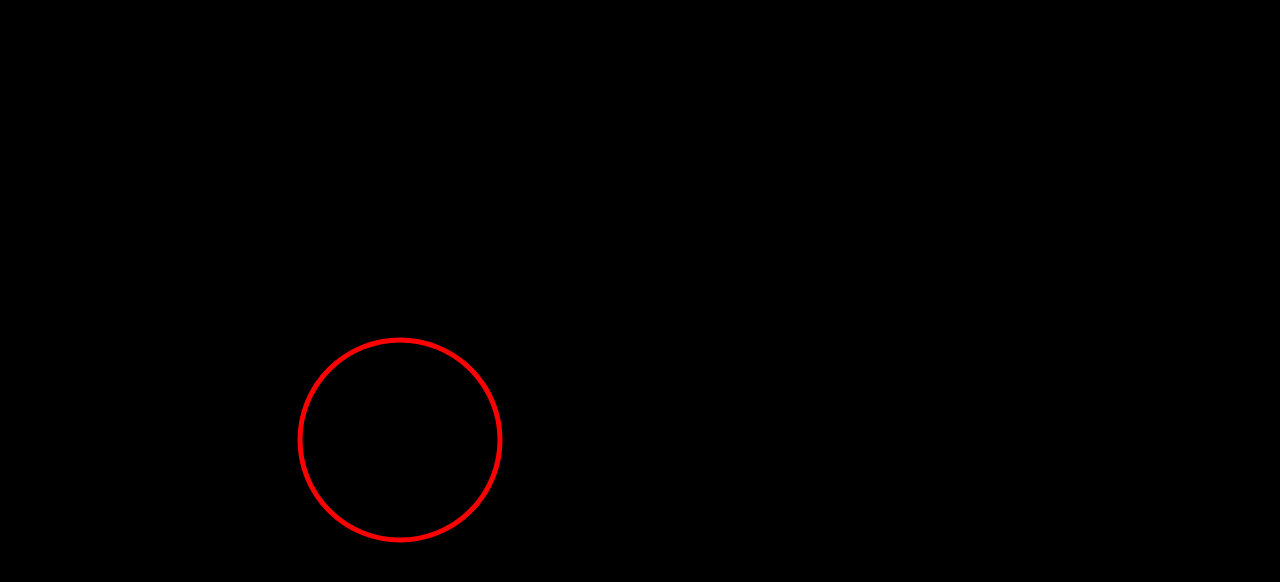
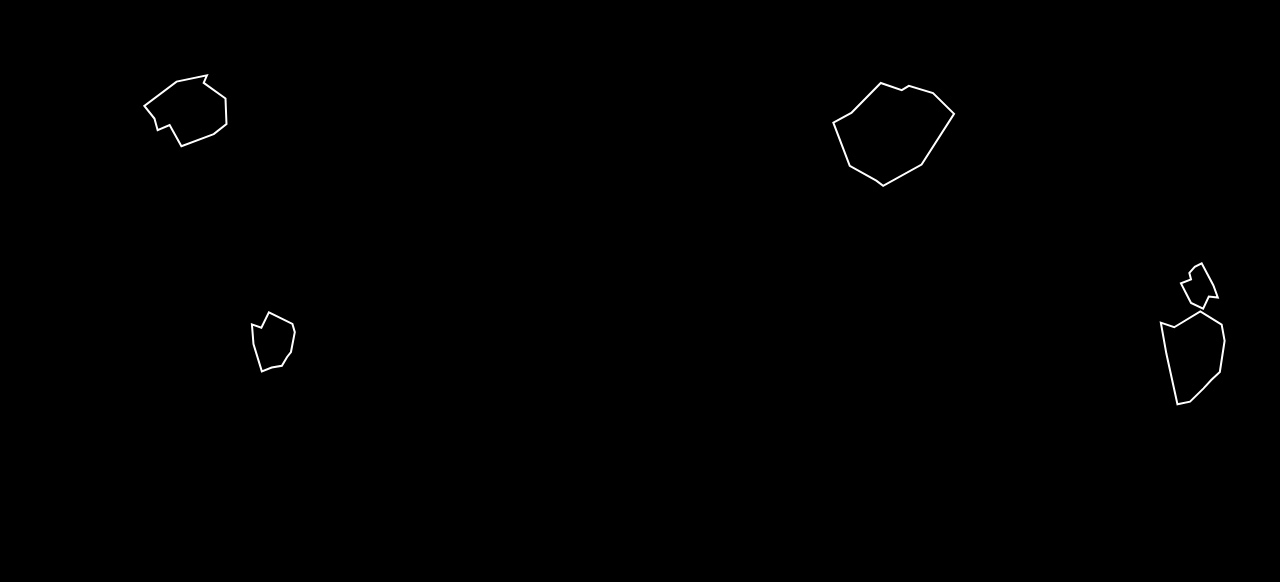
Before and after one commit to vguenoff/ts-canvas, a website built with webpack: page ts-canvas/static/index.html in a window 1280 px wide. Built offline with nearby package versions, Linux system fonts and the light colour scheme.

Commit message:
working asteriods!

```diff
--- /dev/null
+++ b/ts-canvas/src/components/asteroid.class.ts
@@ -0,0 +1,117 @@
+import Point from 'components/point.class';
+import IShape from 'components/shape.interface';
+import context from 'context';
+
+class Asteroid implements IShape {
+  constructor(
+    public x: number = Math.round(Math.random() * 1280),
+    public y: number = Math.round(Math.random() * 720),
+    public velocityX: number = Math.round(Math.random() * 4 - 2),
+    public velocityY: number = Math.round(Math.random() * 4 - 2),
+    public color: string = 'white',
+    public lineWidth: number = 2,
+    public size: number = Math.ceil(Math.random() * 10) + 4,
+    public rotation: number = 0,
+    public rotationSpeed: number = Math.random() * 0.06 - 0.03,
+    public pointList: Point[] = new Array<Point>(),
+  ) {
+    let xrand: number = 0;
+    let yrand: number = 0;
+
+    xrand = Math.round(Math.random() * this.size - this.size / 2);
+    yrand = Math.round(Math.random() * this.size - this.size / 2);
+
+    this.pointList.push(new Point(xrand, yrand + 3 * this.size));
+
+    xrand = Math.round(Math.random() * this.size - this.size / 2);
+    yrand = Math.round(Math.random() * this.size - this.size / 2);
+
+    this.pointList.push(new Point(xrand - 1 * this.size, yrand + 2 * this.size));
+
+    xrand = Math.round(Math.random() * this.size - this.size / 2);
+    yrand = Math.round(Math.random() * this.size - this.size / 2);
+
+    this.pointList.push(new Point(xrand - 2 * this.size, yrand + 2 * this.size));
+
+    xrand = Math.round(Math.random() * this.size - this.size / 2);
+    yrand = Math.round(Math.random() * this.size - this.size / 2);
+
+    this.pointList.push(new Point(xrand - 3 * this.size, yrand + this.size));
+
+    xrand = Math.round(Math.random() * this.size - this.size / 2);
+    yrand = Math.round(Math.random() * this.size - this.size / 2);
+
+    this.pointList.push(new Point(xrand - 4 * this.size, yrand));
+
+    xrand = Math.round(Math.random() * this.size - this.size / 2);
+    yrand = Math.round(Math.random() * this.size - this.size / 2);
+
+    this.pointList.push(new Point(xrand - 1 * this.size, yrand - 3 * this.size));
+
+    xrand = Math.round(Math.random() * this.size - this.size / 2);
+    yrand = Math.round(Math.random() * this.size - this.size / 2);
+
+    this.pointList.push(new Point(xrand + 2 * this.size, yrand - 4 * this.size));
+
+    xrand = Math.round(Math.random() * this.size - this.size / 2);
+    yrand = Math.round(Math.random() * this.size - this.size / 2);
+
+    this.pointList.push(new Point(xrand + 2 * this.size, yrand - 3 * this.size));
+
+    xrand = Math.round(Math.random() * this.size - this.size / 2);
+    yrand = Math.round(Math.random() * this.size - this.size / 2);
+
+    this.pointList.push(new Point(xrand + 4 * this.size, yrand - 2 * this.size));
+
+    xrand = Math.round(Math.random() * this.size - this.size / 2);
+    yrand = Math.round(Math.random() * this.size - this.size / 2);
+
+    this.pointList.push(new Point(xrand + 4 * this.size, yrand + this.size));
+
+    xrand = Math.round(Math.random() * this.size - this.size / 2);
+    yrand = Math.round(Math.random() * this.size - this.size / 2);
+
+    this.pointList.push(new Point(xrand + 3 * this.size, yrand + 2 * this.size));
+
+    xrand = Math.round(Math.random() * this.size - this.size / 2);
+    yrand = Math.round(Math.random() * this.size - this.size / 2);
+  }
+
+  public render = () => {
+    const ctx: CanvasRenderingContext2D = context;
+
+    this.x += this.velocityX;
+    this.y += this.velocityY;
+
+    const outsideTopLeft = -this.size * 2; // why *2
+    const outsideRight = 1280 + this.size * 2; // why *2
+    const outsideBottom = 720 + this.size * 2; // why *2
+
+    this.x = (this.x < outsideTopLeft) ? (outsideRight) : this.x;
+    this.x = (this.x > outsideRight) ? (outsideTopLeft) : this.x;
+    this.y = (this.y < outsideTopLeft) ? (outsideBottom) : this.y;
+    this.y = (this.y > outsideBottom) ? (outsideTopLeft) : this.y;
+
+    this.rotation += this.rotationSpeed;
+    ctx.save();
+    ctx.translate(this.x, this.y);
+    ctx.rotate(this.rotation);
+    ctx.beginPath();
+    ctx.strokeStyle = this.color;
+    ctx.lineWidth = this.lineWidth;
+
+    ctx.moveTo(
+      this.pointList[this.pointList.length - 1].x,
+      this.pointList[this.pointList.length - 1].y,
+    );
+    // for (var i: number = 0; i < this.pointList.length; i++) {
+    //   ctx.lineTo(this.pointList[i].x, this.pointList[i].y);
+    // }
+    this.pointList.forEach((point) => ctx.lineTo(point.x, point.y));
+    ctx.closePath();
+    ctx.stroke();
+    ctx.restore();
+  }
+}
+
+export default Asteroid;
--- /dev/null
+++ b/ts-canvas/src/components/circle.class.ts
@@ -0,0 +1,33 @@
+import context from 'context';
+
+import IShape from './shape.interface';
+
+class Circle implements IShape {
+  constructor(
+    public x: number = 50,
+    public y: number = 50,
+    public radius: number = 100,
+    public color: string = 'red',
+    public lineWidth: number = 5,
+  ) {}
+
+  public render = (): void => {
+    const ctx: CanvasRenderingContext2D = context;
+
+    ctx.save();
+    ctx.beginPath();
+    ctx.strokeStyle = this.color;
+    ctx.lineWidth = this.lineWidth;
+    ctx.arc(
+      this.x + this.lineWidth / 2,
+      this.y + this.lineWidth / 2,
+      this.radius,
+      0,
+      Math.PI * 2,
+    );
+    ctx.stroke();
+    ctx.restore();
+  }
+}
+
+export default Circle;
--- a/ts-canvas/src/components/globals.ts
+++ /dev/null
@@ -1,2 +0,0 @@
-const coordinates = [45, 35];
-export default coordinates;
--- /dev/null
+++ b/ts-canvas/src/components/point.class.ts
@@ -0,0 +1,8 @@
+class Point {
+  constructor(
+    public x: number = 0,
+    public y: number = 0,
+  ) {}
+}
+
+export default Point;
--- /dev/null
+++ b/ts-canvas/src/components/rectangle.class.ts
@@ -0,0 +1,33 @@
+import context from 'context';
+
+import IShape from 'components/shape.interface';
+
+class Rectangle implements IShape {
+  constructor(
+    public x: number = 0,
+    public y: number = 0,
+    public width: number = 300,
+    public height: number = 200,
+    public color: string = 'yellow',
+    public lineWidth: number = 5,
+  ) {}
+
+  public render = (): void => {
+    const ctx: CanvasRenderingContext2D = context;
+
+    ctx.save();
+    ctx.beginPath();
+    ctx.strokeStyle = this.color;
+    ctx.lineWidth = this.lineWidth;
+    ctx.rect(
+      this.x + this.lineWidth / 2,
+      this.y + this.lineWidth / 2,
+      this.width,
+      this.height,
+    );
+    ctx.stroke();
+    ctx.restore();
+  }
+}
+
+export default Rectangle;
--- /dev/null
+++ b/ts-canvas/src/context.ts
@@ -0,0 +1,4 @@
+const canvas = document.getElementById('cnvs') as HTMLCanvasElement;
+const context = canvas.getContext('2d') as CanvasRenderingContext2D;
+
+export default context;
--- a/ts-canvas/src/game.ts
+++ b/ts-canvas/src/game.ts
@@ -1,21 +1,46 @@
-let canvas: HTMLCanvasElement;
-let ctx: CanvasRenderingContext2D;
+import Asteroid from 'components/asteroid.class';
+import Circle from 'components/circle.class';
+import Rectangle from 'components/rectangle.class';
+import IShape from 'components/shape.interface';
+import context from 'context';
+
+// instances
+const c1: Circle = new Circle(500, 400, 50);
+const c2: Circle = new Circle(500, 350, 150, 'blue', 5);
+const r1: Rectangle = new Rectangle(500, 400, 1000, 1000);
+const shapeArray: IShape[] = new Array<IShape>();
 
 const gameLoop = () => {
   requestAnimationFrame(gameLoop);
+  const ctx: CanvasRenderingContext2D = context;
 
-  ctx.fillStyle = '#000';
-  ctx.fillRect(0, 0 , 1270, 720);
-  ctx.beginPath();
-  ctx.strokeStyle = 'red';
-  ctx.lineWidth = 5;
-  ctx.arc(400, 400, 100, 0, Math.PI * 2);
-  ctx.stroke();
+  // clear the canvas
+  ctx.fillStyle = 'black';
+  ctx.fillRect(0, 0 , 1280, 720);
+  // // animation
+  // c1.x = (c1.x++ >= (1280 + c1.radius)) ? -c1.radius : c1.x;
+  // c2.y = (c2.y++ >= (720 + c2.radius)) ? -c2.radius : c2.y;
+  // // render
+  // r1.render();
+  // c1.render();
+  // c2.render();
+
+  // var shape: iShape;
+  // for (var i: number = 0; i < shape_array.length; i++) {
+  //    shape = shape_array[i];
+  //    shape.draw();
+  // }
+
+  shapeArray.forEach((shape) => shape.render());
+
 };
 
 window.onload = () => {
-  canvas = document.getElementById('cnvs') as HTMLCanvasElement;
-  ctx = canvas.getContext('2d') as CanvasRenderingContext2D;
+  shapeArray.push(new Asteroid());
+  shapeArray.push(new Asteroid());
+  shapeArray.push(new Asteroid());
+  shapeArray.push(new Asteroid());
+  shapeArray.push(new Asteroid());
 
   gameLoop();
 };
--- a/ts-canvas/static/style.css
+++ b/ts-canvas/static/style.css
@@ -8,3 +8,7 @@ body {
   width: 100vw;
   height: 100vh;
 }
+canvas {
+  width: 1280px;
+  height: 720px;
+}
--- a/ts-canvas/webpack.config.js
+++ b/ts-canvas/webpack.config.js
@@ -12,7 +12,8 @@ module.exports = {
     devtool: "source-map",
     resolve: {
         // Tell webpack to try adding ".ts" to `import ...` statements it parses
-        extensions: [".ts", ".js"]
+        extensions: [".ts", ".js"],
+        modules: [ path.resolve(__dirname, "src"), path.resolve(__dirname, "node_modules")]
     },
     module: {
         rules: [
```
Also changed, not shown: ts-canvas/src/components/shape.interface.ts (added, +9 -0 lines).
